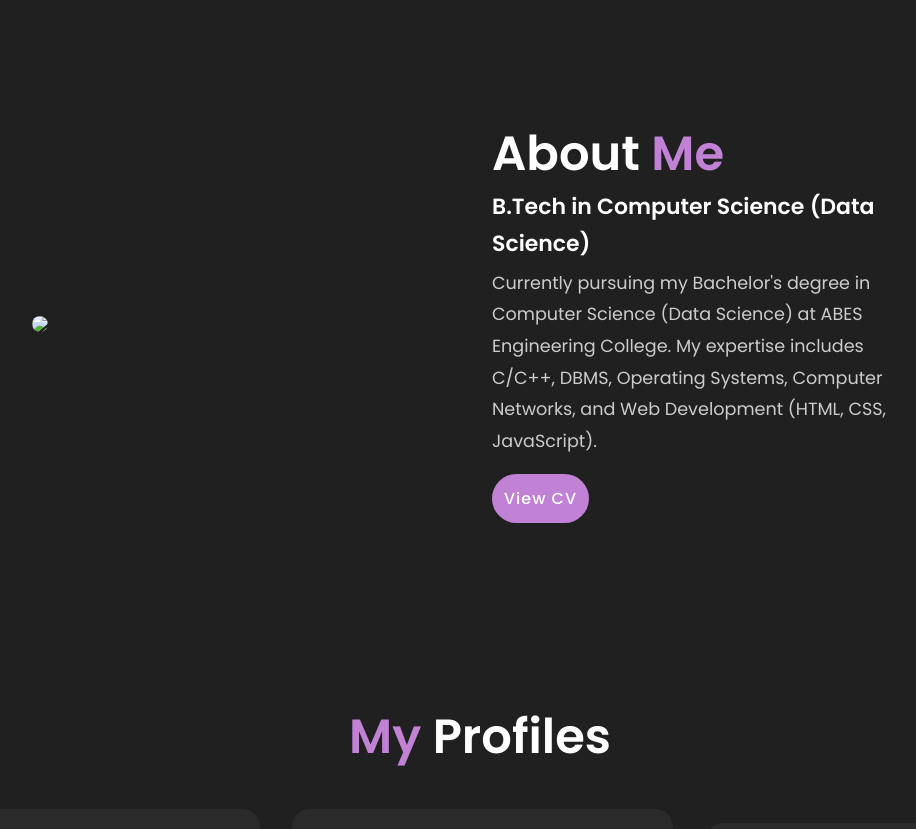
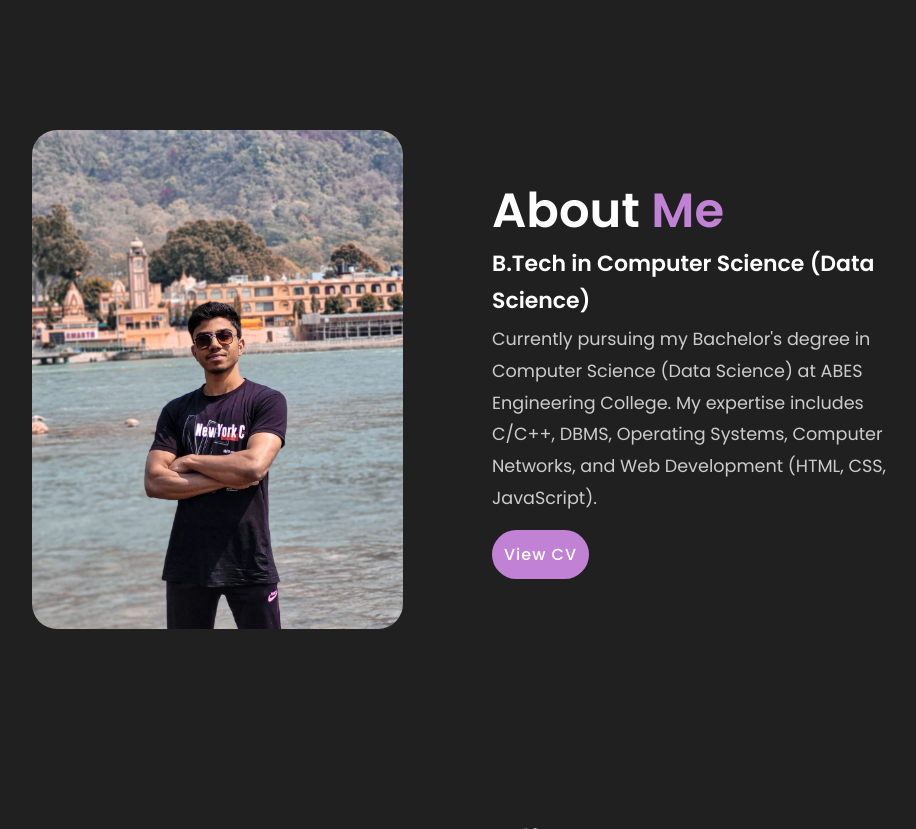
Before and after one commit to Nitesh974/MyPortfolio, a plain HTML site: page index.html in a window 1280 px wide. Shown: the part 740-1569 px from the top of the page, without its empty margins (160-1076 px from the left). Drawn offline with nearby package versions, Linux system fonts and the light colour scheme.

Commit message:
Update index.html

```diff
--- a/index.html
+++ b/index.html
@@ -48,7 +48,7 @@
 <!-- -------About Section --------------->
 <section class="about" id="about">
 	<div class="about-img">
-		<img src="img.jpg">
+		<img src="./Images/img.jpg">
 	</div>
 	<div class="about-text">
 		<h2>About <span>Me</span></h2>
```
